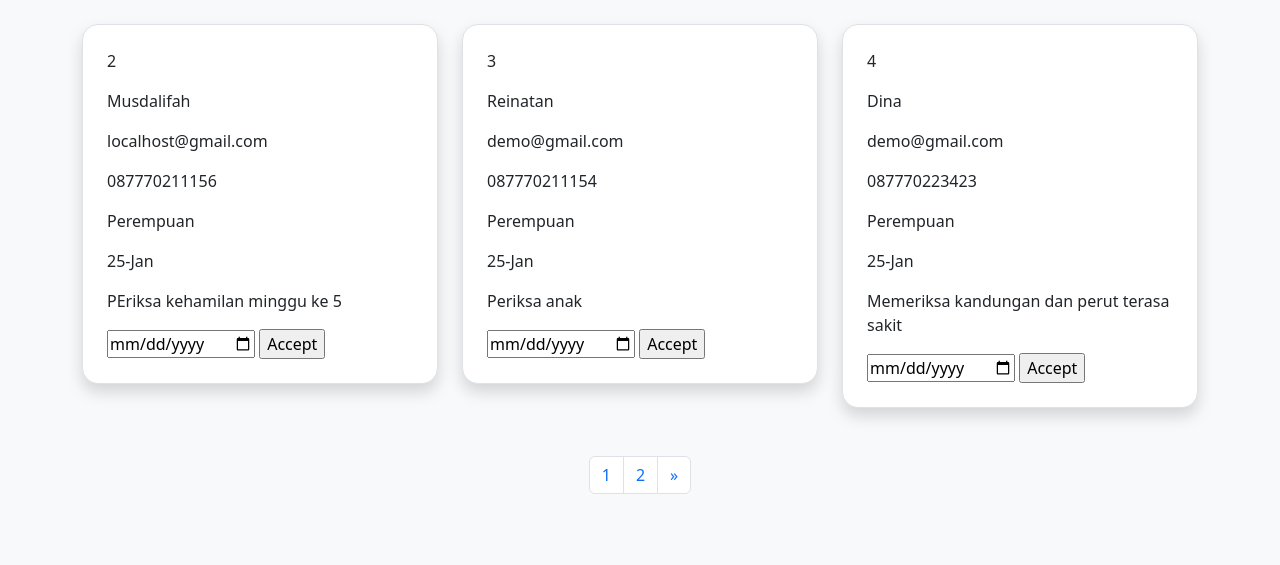
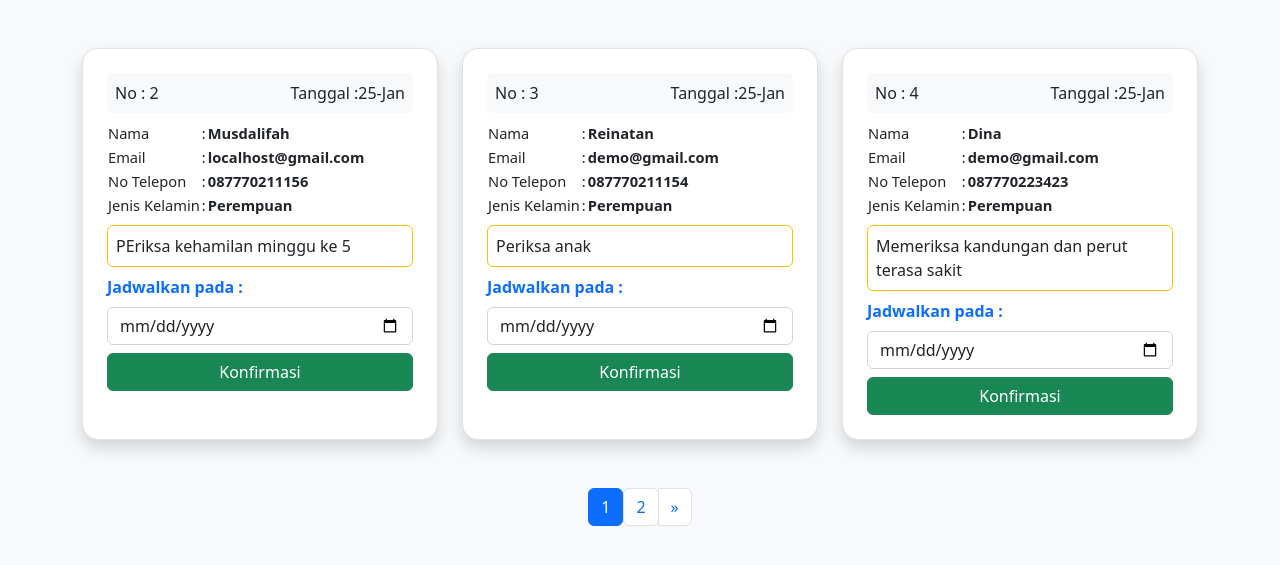
Before and after one commit to ApreaKosasih/sim_klinik, a Django app: page /managependaftaran/ in a window 1280 px wide. Shown: the part 74-639 px from the top of the page. Run offline with Django 3.2, Linux system fonts and the light colour scheme; data comes from the database, SQL or seed files in the repository; both versions use the stored data as it was after the commit; some libraries are stand-ins or nearby versions.

Commit message:
active pagination

```diff
--- a/simklinik/bidan/views.py
+++ b/simklinik/bidan/views.py
@@ -13,7 +13,11 @@ from django.template.loader import render_to_string, get_template
 from .forms import RegisterForm, LoginForm
 
 from django.contrib.auth import authenticate, login, logout
-
+from django.core.paginator import (
+    Paginator,
+    EmptyPage,
+    PageNotAnInteger,
+)
 # Create your views here.
 
 
--- a/simklinik/templates/listpendaftar.html
+++ b/simklinik/templates/listpendaftar.html
@@ -1,6 +1,6 @@
 {% extends 'base.html' %} {% block content %}
 
-<div class="container my-4">
+<div class="container mt-5">
   {% if messages %}
   <div class="alert alert-primary" role="alert">
     {% for message in messages %} {{message}} {% endfor %}
@@ -11,21 +11,55 @@
     <p>Belum Ada Pendaftaran</p>
     {% else %} {% for data in pendaftaran %}
     <div class="col-12 col-md-4">
-      <div class="p-4 rounded-4 bg-body shadow border">
-        <p scope="row">{{data.id}}</p>
-        <p>{{data.name}}</p>
-        <p>{{data.email}}</p>
-        <p>{{data.nomortelepon}}</p>
-        <p>{{data.jeniskelamin}}</p>
-        <p>{{data.tanggal_daftar|date:"d"}}-{{data.tanggal_daftar|date:"M"}}</p>
-        <p>{{data.message}}</p>
+      <div class="p-4 rounded-4 bg-body shadow border h-100">
+        <div
+          class="p-2 bg-light rounded text-dark d-flex justify-content-between"
+        >
+          <span>No : {{data.id}}</span
+          ><span
+            >Tanggal
+            :{{data.tanggal_daftar|date:"d"}}-{{data.tanggal_daftar|date:"M"}}</span
+          >
+        </div>
+
+        <table style="font-size: 11pt" class="my-2">
+          <tr>
+            <td>Nama</td>
+            <td>:</td>
+            <td class="fw-semibold">{{data.name}}</td>
+          </tr>
+          <tr>
+            <td>Email</td>
+            <td>:</td>
+            <td class="fw-semibold">{{data.email}}</td>
+          </tr>
+          <tr>
+            <td>No Telepon</td>
+            <td>:</td>
+            <td class="fw-semibold">{{data.nomortelepon}}</td>
+          </tr>
+          <tr>
+            <td>Jenis Kelamin</td>
+            <td>:</td>
+            <td class="fw-semibold">{{data.jeniskelamin}}</td>
+          </tr>
+        </table>
+
+        <div class="p-2 rounded bg-body border border-warning mb-2">
+          <span>{{data.message}}</span>
+        </div>
 
         {% if data.daftar_konfirmasi == False %}
         <form method="POST" action="{% url 'manage' %}">
           {% csrf_token %}
-          <input type="date" name="date" />
+          <label class="text-primary fw-semibold">Jadwalkan pada :</label>
+          <input class="form-control my-2" type="date" name="date" required />
           <input type="hidden" name="pendaftaran-id" value="{{data.id}}" />
-          <input type="submit" value="Accept" />
+          <input
+            class="btn btn-success w-100"
+            type="submit"
+            value="Konfirmasi"
+          />
         </form>
         {% endif %}
       </div>
@@ -35,27 +69,36 @@
 
   {% if is_paginated %}
   <nav aria-label="Page navigation example">
-    <ul class="pagination justify-content-center my-5">
+    <ul class="pagination justify-content-center mt-5">
       {% if page_obj.has_previous %}
       <li class="page-item">
         <a
           class="page-link"
-          href="?page={{page_obj.prebious_page_number}}"
+          href="?page={{page_obj.previous_page_number }}"
           aria-label="Previous"
         >
           <span aria-hidden="true">&laquo;</span>
         </a>
       </li>
       {% endif %} {% for number in page_obj.paginator.page_range %}
-      <li class="page-item">
-        <a class="page-link" href="?page={{number}}">{{number}}</a>
-      </li>
+      <div>
+        {% if page_obj.number == number %}
+        <li class="page-item active">
+          <a class="page-link" href="?page={{number}}">{{number}}</a>
+        </li>
+        {% else %}
+        <li class="page-item">
+          <a class="page-link" href="?page={{number}}">{{number}}</a>
+        </li>
+        {% endif %}
+      </div>
+
       {% endfor %} {% if page_obj.has_next %}
 
       <li class="page-item">
         <a
           class="page-link"
-          href="?page={{page_obj.prebious_page_number}}"
+          href="?page={{page_obj.next_page_number }}"
           aria-label="Next"
         >
           <span aria-hidden="true">&raquo;</span>
--- a/simklinik/templates/pendaftaran.html
+++ b/simklinik/templates/pendaftaran.html
@@ -2,7 +2,9 @@
 
 <div class="container">
   <div class="row">
+    {% comment %}
     <div class="col-12 px-5 pt-5">Pendaftaran</div>
+    {% endcomment %}
   </div>
 </div>
 {% endblock cta %} {% block content %}
@@ -95,7 +97,7 @@
                       placeholder="Leave a comment here"
                       id="floatingTextarea2"
                     ></textarea>
-                    <label for="floatingTextarea2">Pesan</label>
+                    <label for="floatingTextarea2">Keperluan</label>
                   </div>
                 </div>
 
```
Also changed, not shown: simklinik/db.sqlite3.
